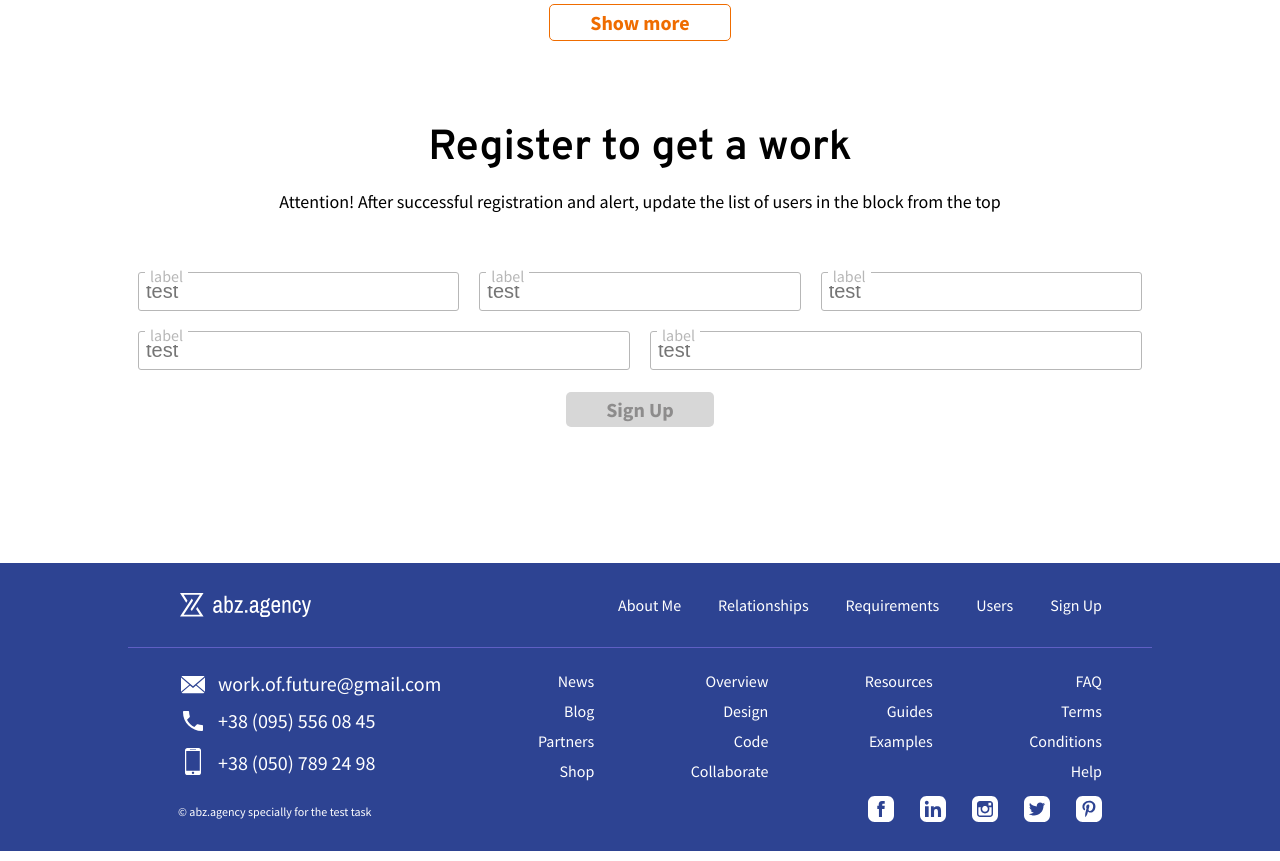
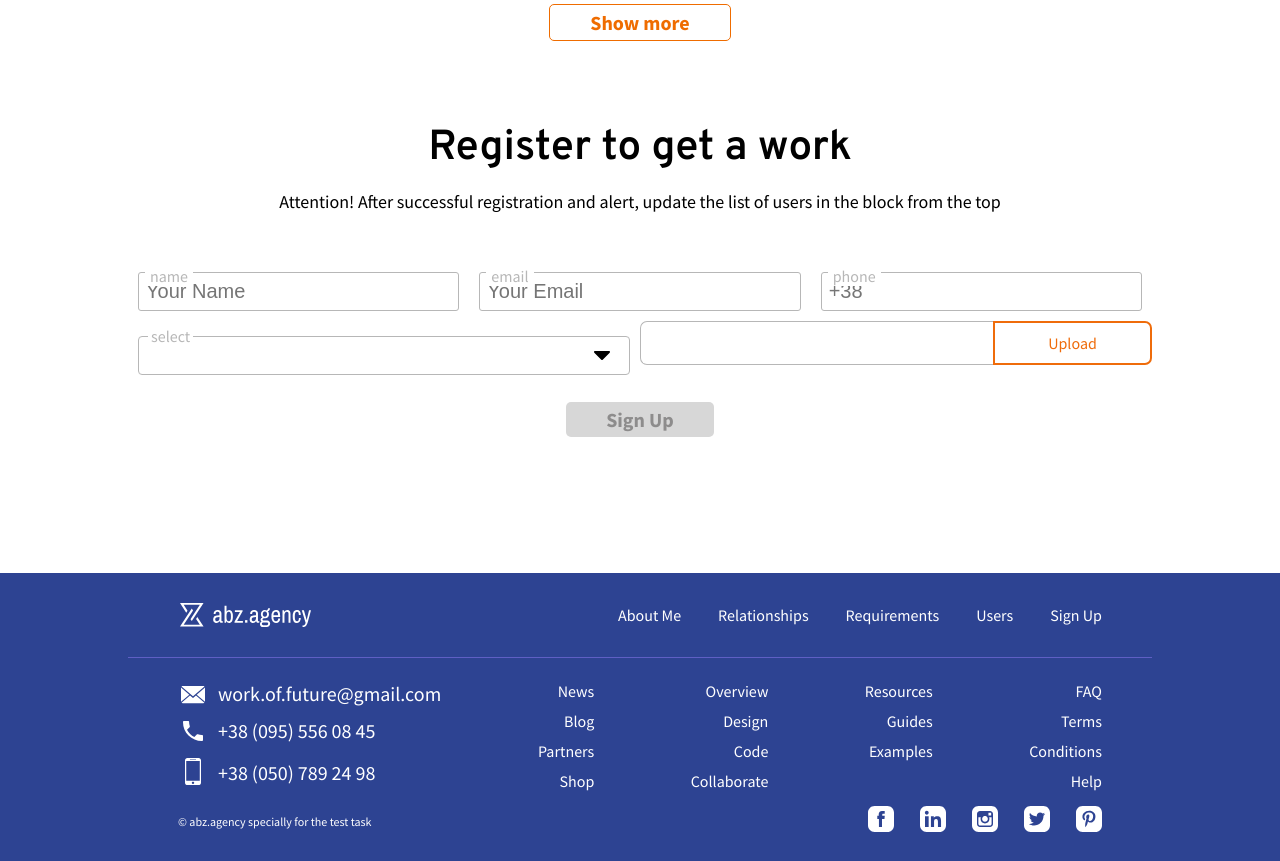
Before and after one commit to dimitrikarpov/abz-practice-frontend, a React (Create React App) app: page / in a window 1280 px wide. Shown: the part 3400-4261 px from the top of the page. Built offline with nearby package versions, Linux system fonts and the light colour scheme.

Commit message:
add signup form component

```diff
--- a/package.json
+++ b/package.json
@@ -3,6 +3,8 @@
   "version": "0.1.0",
   "private": true,
   "dependencies": {
+    "axios": "^0.19.0",
+    "classnames": "^2.2.6",
     "node-sass": "^4.12.0",
     "react": "^16.8.6",
     "react-dom": "^16.8.6",
--- a/src/App.js
+++ b/src/App.js
@@ -17,7 +17,8 @@ import MenuIcon from './assets/icons/line-menu.svg'
 import Navigation from './components/navigation/Navigation'
 import MobileNavigation from './components/mobileNavigation/MobileNavigation'
 import UserInfo from './components/userInfo/UserInfo'
-import Select from './components/form/select/Select'
+import SignUp from './components/signUp/SignUp'
+
 
 function App() {
   const [sideDraw, setSideDraw] = useState(false)
@@ -222,42 +223,7 @@ function App() {
         </a>
       </section>
 
-      <section id="sign-up">
-        <h2>Register to get a work</h2>
-        <h5>
-          Attention! After successful registration and alert, update the list of
-          users in the block from the top
-        </h5>
-        <div className="form-grid">
-          <div className="form__row">
-            <div className="form-input">
-              <input type="text" name="test" placeholder="test" />
-              <span>label</span>
-            </div>
-            <div className="form-input">
-              <input type="text" name="test" placeholder="test" />
-              <span>label</span>
-            </div>
-            <div className="form-input">
-              <input type="text" name="test" placeholder="test" />
-              <span>label</span>
-            </div>
-          </div>
-          <div className="form__row">
-            <div className="form-input">
-              <input type="text" name="test" placeholder="test" />
-              <span>label</span>
-            </div>
-            <div className="form-input">
-              <input type="text" name="test" placeholder="test" />
-              <span>label</span>
-            </div>
-          </div>
-          <a href="#" className="btn btn-disabled">
-            Sign Up
-          </a>
-        </div>
-      </section>
+      <SignUp/>
 
       <footer>
         <div className="footer__top">
--- /dev/null
+++ b/src/components/form/input/Input.js
@@ -0,0 +1,38 @@
+import React from 'react'
+import PropTypes from 'prop-types'
+import './Input.scss'
+
+const Input = ({ name, value, label, placeholder, onChange }) => {
+  const handleOnChange = e => {
+    onChange(e)
+  }
+
+  return (
+    <div className="form-input">
+      <input
+        type="text"
+        name={name}
+        placeholder={placeholder}
+        value={value}
+        onChange={handleOnChange}
+      />
+      <span>{label}</span>
+    </div>
+  )
+}
+
+export default Input
+
+Input.defaultProps = {
+  value: '',
+  label: 'input',
+  placeholder: '',
+}
+
+Input.propTypes = {
+  name: PropTypes.string.isRequired,
+  value: PropTypes.string.isRequired,
+  label: PropTypes.string.isRequired,
+  placeholder: PropTypes.string,
+  onChange: PropTypes.func,
+}
--- /dev/null
+++ b/src/components/form/input/Input.scss
@@ -0,0 +1,23 @@
+.form-input {
+  padding: 1rem;
+  position: relative;
+}
+
+.form-input input {
+  border: 1px solid #b7b7b7;
+  border-radius: 0.3rem;
+  font-size: 2rem;
+  padding: 0.7rem;
+  width: 100%;
+  color: #b7b7b7;
+}
+
+.form-input span {
+  position: absolute;
+  top: 0.4rem;
+  left: 1.7rem;
+  background-color: white;
+  padding-left: 0.5rem;
+  padding-right: 0.5rem;
+  color: #b7b7b7;
+}
--- a/src/components/form/select/Select.js
+++ b/src/components/form/select/Select.js
@@ -3,19 +3,29 @@ import PropTypes from 'prop-types'
 import classes from './Select.module.scss'
 import CaretIcon from '../../../assets/icons/caret-down.svg'
 
-const Select = () => {
+const Select = ({ options, value, onChange }) => {
   const [visible, setVisible] = useState(false)
 
-  const selectOption = key => {
+  const onSelect = id => {
     setVisible(!visible)
-    console.log(key)
+    onChange(id)
   }
 
   const toggleOptions = () => {
     setVisible(!visible)
   }
 
-  const optionClasses = visible ? [classes['options'], classes['visible']] : [classes['options']]
+  const dropdownClasses = visible
+    ? [classes['options'], classes['visible']]
+    : [classes['options']]
+
+  let activeItem = options.filter(item => item.id === value)[0]
+
+  const getOptionClasses = id => {
+    return activeItem !== undefined && activeItem.id === id
+      ? [classes['option'], classes['active']]
+      : [classes['option']]
+  }
 
   return (
     <div className={classes['input-field']}>
@@ -24,15 +34,20 @@ const Select = () => {
           className={classes['input']}
           type="text"
           onClick={toggleOptions}
+          value={activeItem ? activeItem.name : ''}
         />
-        <img src={CaretIcon} className={classes['icon']}/>
-        <ul className={optionClasses.join(' ')}>
-          <li className={classes['option']} onClick={() => selectOption(1)}>
-            first value
-          </li>
-          <li className={classes['option']} onClick={() => selectOption(2)}>
-            second value
-          </li>
+        <img src={CaretIcon} className={classes['icon']} />
+        <ul className={dropdownClasses.join(' ')}>
+          {/* <li className={classes['option']}>Choose</li> */}
+          {options.map(({ id, name }) => (
+            <li
+              key={id}
+              className={getOptionClasses(id).join(' ')}
+              onClick={() => onSelect(id)}
+            >
+              {name}
+            </li>
+          ))}
         </ul>
       </div>
       <label className={classes['label']}>select</label>
@@ -42,8 +57,13 @@ const Select = () => {
 
 export default Select
 
+Select.defaultProps = {
+  options: [],
+  value: false,
+}
+
 Select.propTypes = {
-    options: PropTypes.array.isRequired,
-    active: PropTypes.string,
-    onChange: PropTypes.func.isRequired,
+  options: PropTypes.array.isRequired,
+  value: PropTypes.string,
+  onChange: PropTypes.func.isRequired,
 }
--- a/src/components/form/select/Select.module.scss
+++ b/src/components/form/select/Select.module.scss
@@ -57,6 +57,10 @@
   padding: 1rem 2rem;
 }
 
+.active {
+  color: #F18022;
+}
+
 .option:hover {
   background-color: #fce2cc;
 }
--- /dev/null
+++ b/src/components/form/upload/Upload.js
@@ -0,0 +1,36 @@
+import React from 'react'
+import PropTypes from 'prop-types'
+import './Upload.scss'
+
+const Upload = ({ name, value, onChange }) => {
+  return (
+    <label class="upload">
+      <input
+        type="file"
+        class="upload__input"
+        name={name}
+        onChange={onChange}
+      />
+      <div className="upload__wrapper">
+        <div class="upload___wrapper--title">
+          <div className="upload__title">{value}</div>
+        </div>
+        <div className="upload__wrapper--button">
+          <div className="upload__button">Upload</div>
+        </div>
+      </div>
+    </label>
+  )
+}
+
+export default Upload
+
+Upload.defaultProps = {
+  value: '',
+}
+
+Upload.propTypes = {
+  name: PropTypes.string.isRequired,
+  value: PropTypes.string,
+  onChange: PropTypes.func.isRequired,
+}
--- /dev/null
+++ b/src/components/form/upload/Upload.scss
@@ -0,0 +1,44 @@
+.upload {
+  position: relative;
+  padding: 10px;
+}
+
+.upload__input {
+  outline: none;
+  width: 100%;
+}
+
+.upload__wrapper {
+  position: absolute;
+  top: 0;
+  left: 0;
+  display: flex;
+  background: #fff;
+  width: 100%;
+}
+
+.upload___wrapper--title {
+  border-top: 1px solid #b7b7b7;
+  border-left: 1px solid #b7b7b7;
+  border-bottom: 1px solid #b7b7b7;
+  border-top-left-radius: 7px;
+  border-bottom-left-radius: 7px;
+  width: 100%;
+}
+
+.upload__wrapper--button {
+  border: 2px solid #ef6c0b;
+  border-top-right-radius: 7px;
+  border-bottom-right-radius: 7px;
+}
+
+.upload__title {
+  width: 5rem;
+  margin: 1rem 2rem;
+}
+
+.upload__button {
+  margin: 1rem 2rem;
+  width: 115px;
+  color: #ef6c0b;
+}
--- /dev/null
+++ b/src/components/signUp/Form.js
@@ -0,0 +1,99 @@
+import React, { Component } from 'react'
+import PropTypes from 'prop-types'
+import Select from '../form/select/Select'
+import Input from '../form/input/Input'
+import Upload from '../form/upload/Upload'
+
+class Form extends Component {
+  state = {
+    name: '',
+    email: '',
+    phone: '',
+    position: false,
+    photo: '',
+    photo_file: null,
+    errors: {},
+  }
+
+  //   handleSubmit = () => {
+  //     // call upper component to post data
+  //   }
+
+  onChange = e => {
+    console.log(e.target.name)
+    if (e.target.name === 'photo') {
+      this.setState({
+        photo: e.target.files[0].name,
+        photo_file: e.target.files[0],
+      })
+    } else {
+      this.setState({ [e.target.name]: e.target.value })
+    }
+  }
+
+  onPositionSelect = id => {
+    this.setState({ position: id })
+  }
+
+  render() {
+    const { name, email, phone, position, photo } = this.state
+    const { positions } = this.props
+
+    return (
+      <section id="sign-up">
+        <h2>Register to get a work</h2>
+        <h5>
+          Attention! After successful registration and alert, update the list of
+          users in the block from the top
+        </h5>
+        <div className="form-grid">
+          <div className="form__row">
+            <Input
+              name="name"
+              value={name}
+              label="name"
+              placeholder="Your Name"
+              onChange={this.onChange}
+            />
+            <Input
+              name="email"
+              value={email}
+              label="email"
+              placeholder="Your Email"
+              onChange={this.onChange}
+            />
+            <Input
+              name="phone"
+              value={phone}
+              label="phone"
+              placeholder="+38"
+              onChange={this.onChange}
+            />
+          </div>
+          <div className="form__row">
+            <Select
+              options={positions}
+              value={position}
+              onChange={this.onPositionSelect}
+            />
+            <Upload name="photo" value={photo} onChange={this.onChange} />
+          </div>
+          <a href="#" className="btn btn-disabled">
+            Sign Up
+          </a>
+        </div>
+      </section>
+    )
+  }
+}
+
+export default Form
+
+Form.defaultProps = {
+  positions: [],
+}
+
+Form.propTypes = {
+  positions: PropTypes.array.isRequired,
+  onSubmit: PropTypes.func.isRequired,
+}
--- /dev/null
+++ b/src/components/signUp/SignUp.js
@@ -0,0 +1,32 @@
+import React, { Component } from 'react'
+import { PositionsConsumer } from '../../storage/positions-context'
+import axios from 'axios'
+import Form from './Form'
+
+class SignUp extends Component {
+  state = {
+    positions: [],
+  }
+
+//   async componentDidMount() {
+//     const res = await axios.get(
+//       'https://frontend-test-assignment-api.abz.agency/api/v1/positions',
+//     )
+
+//     this.setState({ positions: res.data.positions })
+//   }
+
+  handleSubmit = () => {
+      // post request
+  }
+
+  render() {
+    const { positions } = this.state
+
+    return (
+        <Form positions={positions}/>
+    )
+  }
+}
+
+export default SignUp
--- a/src/index.scss
+++ b/src/index.scss
@@ -65,29 +65,29 @@ p {
 
 /* form */
 /** input **/
-.form-input {
-  padding: 1rem;
-  position: relative;
-}
+// .form-input {
+//   padding: 1rem;
+//   position: relative;
+// }
 
-.form-input input {
-  border: 1px solid #b7b7b7;
-  border-radius: 0.3rem;
-  font-size: 2rem;
-  padding: 0.7rem;
-  width: 100%;
-  color: #b7b7b7;
-}
+// .form-input input {
+//   border: 1px solid #b7b7b7;
+//   border-radius: 0.3rem;
+//   font-size: 2rem;
+//   padding: 0.7rem;
+//   width: 100%;
+//   color: #b7b7b7;
+// }
 
-.form-input span {
-  position: absolute;
-  top: 0.4rem;
-  left: 1.7rem;
-  background-color: white;
-  padding-left: 0.5rem;
-  padding-right: 0.5rem;
-  color: #b7b7b7;
-}
+// .form-input span {
+//   position: absolute;
+//   top: 0.4rem;
+//   left: 1.7rem;
+//   background-color: white;
+//   padding-left: 0.5rem;
+//   padding-right: 0.5rem;
+//   color: #b7b7b7;
+// }
 
 /* button */
 .btn {
--- /dev/null
+++ b/src/storage/positions-context.js
@@ -0,0 +1,29 @@
+import React, { Component } from 'react'
+import axios from 'axios'
+
+const Context = React.createContext([1, 2, 3])
+
+export class PositionsProvider extends Component {
+  state = {
+    positions: [],
+  }
+
+  componentDidMount() {
+    console.log('in positions context')
+
+    const res =  axios.get(
+      'https://frontend-test-assignment-api.abz.agency/api/v1/positions',
+    )
+    this.setState({ positions: res.positions })
+  }
+
+  render() {
+    return (
+      <Context.Provider value={this.state}>
+        {this.props.children}
+      </Context.Provider>
+    )
+  }
+}
+
+export const PositionsConsumer = Context.Consumer
```
Also changed, not shown: 2 other files (tests, documents, lock files or other folders).
